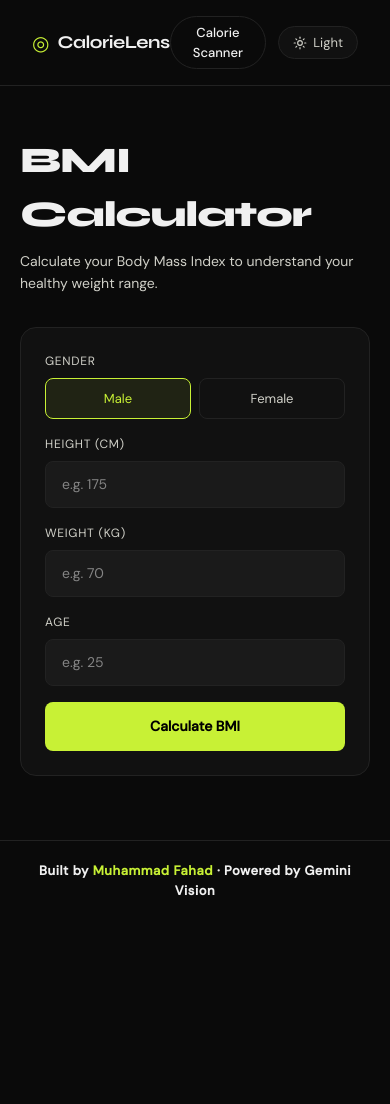
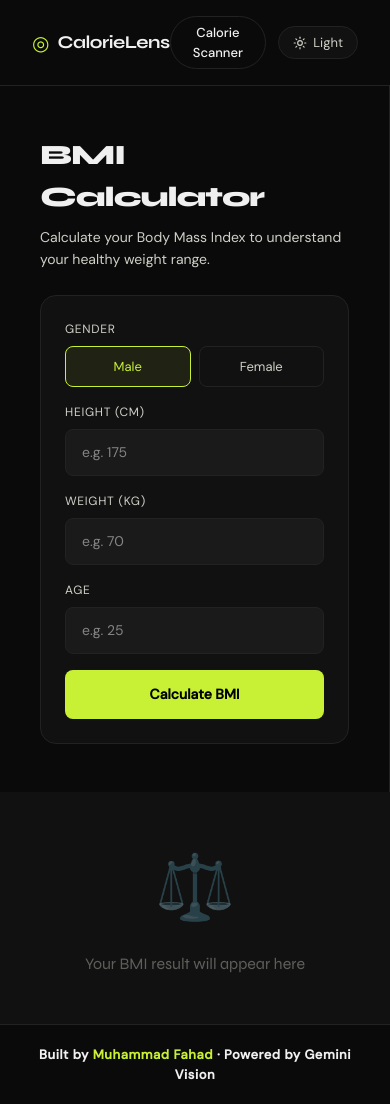
Before and after one commit to Fahadkhan1503/Food-Calorie-Scanner, a Next.js app: page /bmi in a window 390 px wide. Before the commit the page ends 920 px from the top, so only its background shows below. Built offline with nearby package versions, Linux system fonts and the light colour scheme.

Commit message:
Refactor BMICalculator layout for improved responsiveness and user experience

```diff
--- a/app/bmi/page.tsx
+++ b/app/bmi/page.tsx
@@ -42,16 +42,24 @@ export default function BMICalculator() {
         <Navbar />
 
       <div style={{
-        maxWidth: "480px",
-        margin: "0 auto",
-        padding: "48px 20px",
+  display: "grid",
+  gridTemplateColumns: "1fr 1fr",
+  minHeight: "calc(100vh - 57px)",
+}}
+  className="max-md:!grid-cols-1"
+>
+  {/* LEFT -- title + form */}
+  <div style={{
+    padding: "48px 40px",
+    borderRight: "1px solid var(--border)",
+    display: "flex",
+    flexDirection: "column",
+    gap: "24px",
   }}>
-
-        {/* Title */}
-        <div style={{ marginBottom: "32px" }}>
+    <div>
       <h1 style={{
         fontFamily: "var(--font-syne)",
-            fontSize: "36px",
+        fontSize: "clamp(28px, 3.5vw, 48px)",
         fontWeight: "800",
         color: "var(--text)",
         letterSpacing: "-1px",
@@ -73,9 +81,7 @@ export default function BMICalculator() {
       display: "flex",
       flexDirection: "column",
       gap: "16px",
-          marginBottom: "16px",
     }}>
-
       {/* Gender */}
       <div>
         <label style={{ fontSize: "12px", color: "var(--text-muted)", textTransform: "uppercase", letterSpacing: "0.06em", display: "block", marginBottom: "8px" }}>
@@ -100,7 +106,7 @@ export default function BMICalculator() {
                 transition: "all 0.2s ease",
               }}
             >
-                  {g}
+              {g === "male" ? "Male" : "Female"}
             </button>
           ))}
         </div>
@@ -178,7 +184,6 @@ export default function BMICalculator() {
         />
       </div>
 
-          {/* Calculate button */}
       <button
         onClick={calculate}
         style={{
@@ -198,14 +203,47 @@ export default function BMICalculator() {
         Calculate BMI
       </button>
     </div>
+  </div>
 
-        {/* Result */}
+  {/* RIGHT -- result */}
+  <div style={{
+    padding: "48px 40px",
+    background: "var(--surface)",
+    display: "flex",
+    flexDirection: "column",
+    justifyContent: "center",
+    gap: "16px",
+  }}>
+    {!result && (
+      <div style={{
+        display: "flex",
+        flexDirection: "column",
+        alignItems: "center",
+        justifyContent: "center",
+        height: "100%",
+        gap: "16px",
+        opacity: 0.4,
+      }}
+        className="max-md:hidden"
+      >
+        <div style={{ fontSize: "64px" }}>⚖️</div>
+        <p style={{
+          fontFamily: "var(--font-syne)",
+          fontSize: "16px",
+          color: "var(--text-muted)",
+          textAlign: "center",
+        }}>
+          Your BMI result will appear here
+        </p>
+      </div>
+    )}
+
     {result && (
       <div style={{
-            background: "var(--surface)",
+        background: "var(--bg)",
         border: `1px solid ${result.color}`,
         borderRadius: "16px",
-            padding: "24px",
+        padding: "32px",
         textAlign: "center",
         animation: "fadeUp 0.4s ease both",
       }}>
@@ -214,7 +252,7 @@ export default function BMICalculator() {
         </p>
         <div style={{
           fontFamily: "var(--font-syne)",
-              fontSize: "72px",
+          fontSize: "80px",
           fontWeight: "800",
           color: result.color,
           lineHeight: "1",
@@ -224,16 +262,16 @@ export default function BMICalculator() {
           {result.bmi}
         </div>
         <div style={{
-              fontSize: "18px",
+          fontSize: "20px",
           fontWeight: "600",
           color: result.color,
-              marginBottom: "16px",
+          marginBottom: "24px",
         }}>
           {result.category}
         </div>
 
         {/* BMI Scale */}
-            <div style={{ marginBottom: "16px" }}>
+        <div style={{ marginBottom: "24px" }}>
           {[
             { label: "Underweight", range: "< 18.5", color: "#60a5fa" },
             { label: "Normal", range: "18.5 - 24.9", color: "#c8f135" },
@@ -243,10 +281,11 @@ export default function BMICalculator() {
             <div key={s.label} style={{
               display: "flex",
               justifyContent: "space-between",
-                  padding: "8px 12px",
-                  borderRadius: "6px",
+              padding: "10px 14px",
+              borderRadius: "8px",
               background: result.category === s.label ? `${s.color}15` : "transparent",
               marginBottom: "4px",
+              border: result.category === s.label ? `1px solid ${s.color}40` : "1px solid transparent",
             }}>
               <span style={{ fontSize: "13px", color: s.color, fontWeight: result.category === s.label ? "600" : "400" }}>
                 {s.label}
@@ -258,16 +297,12 @@ export default function BMICalculator() {
           ))}
         </div>
 
-            <button
-              onClick={reset}
-              className="btn-reset"
-            >
-              <ArrowLeft size={12} />
-              Recalculate
+        <button onClick={reset} className="btn-reset">
+          ↺ Recalculate
         </button>
       </div>
     )}
-
+  </div>
 </div>
 
       {/* Footer */}
```
Lines whose indentation alone changed are shown as unchanged.
